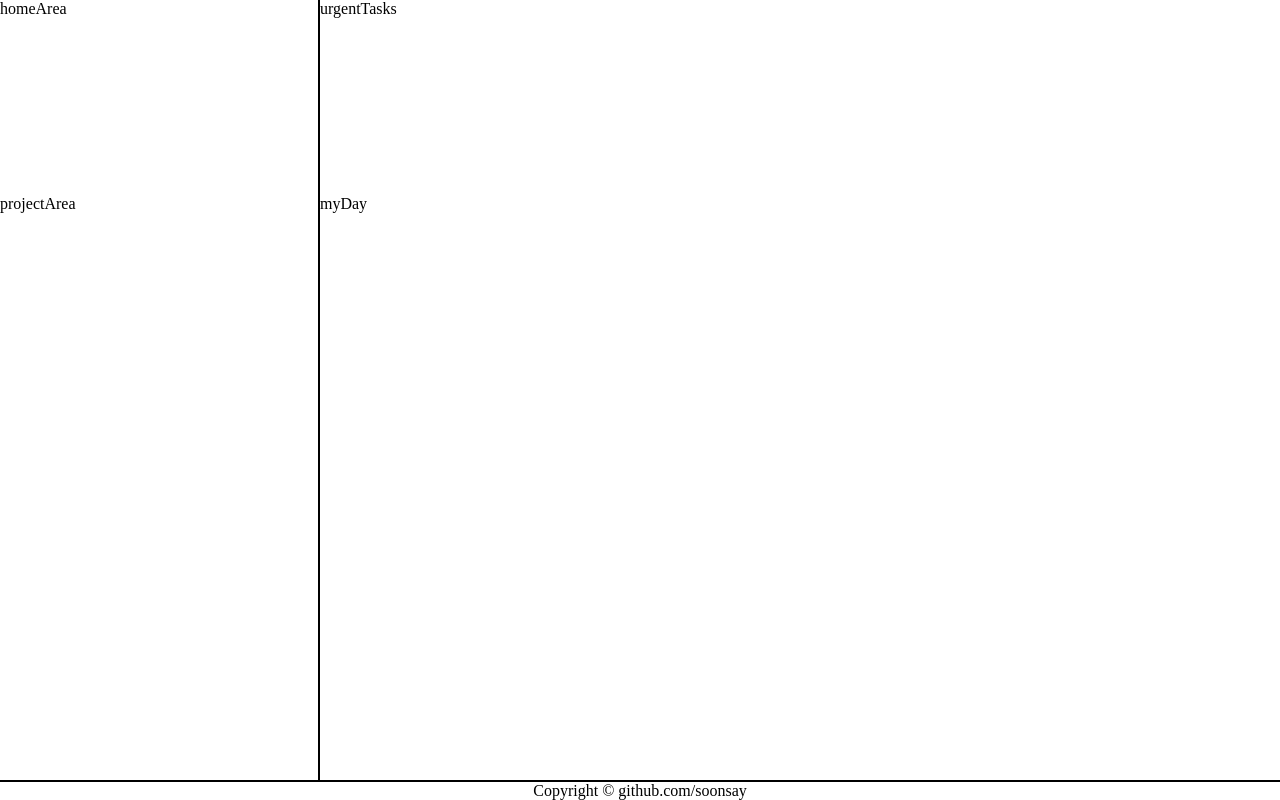
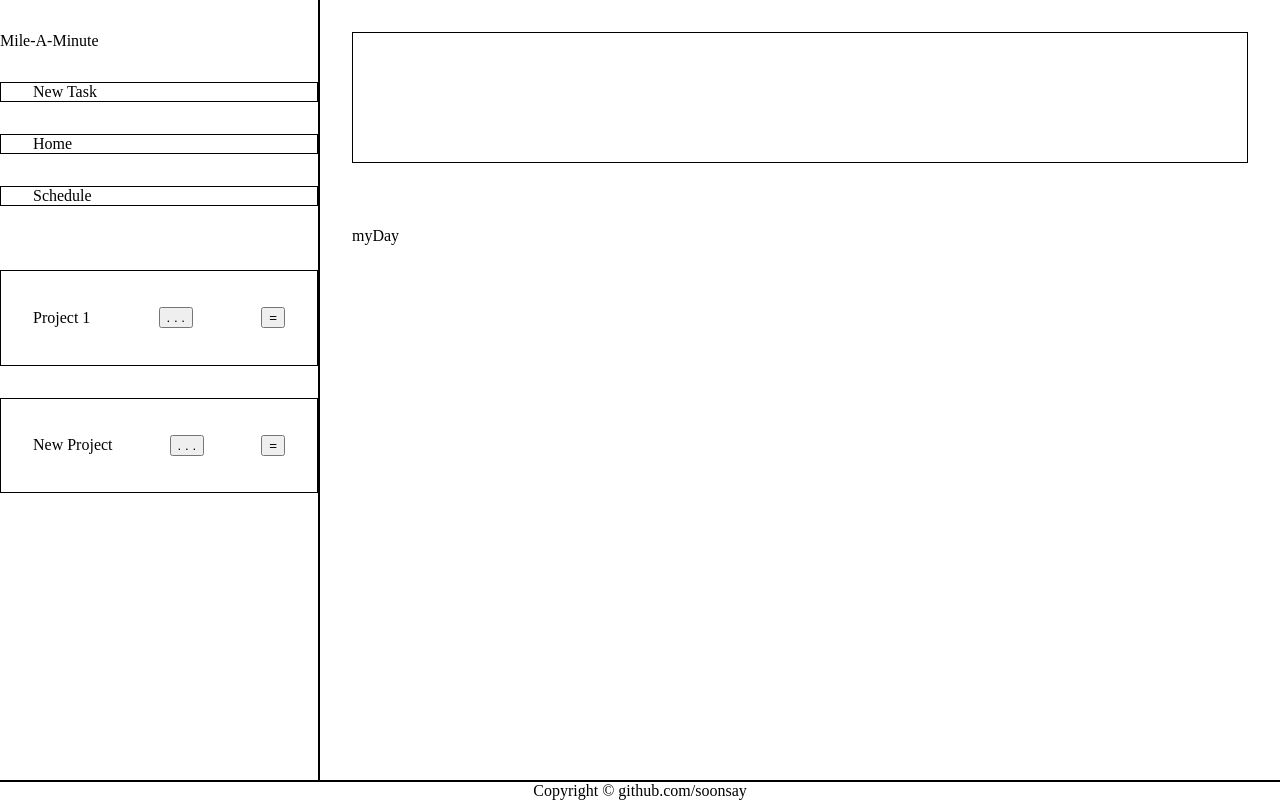
Before and after one commit to soonsay/todo-list, a website built with webpack: page src/index.html in a window 1280 px wide. Built offline with nearby package versions, Linux system fonts and the light colour scheme.

Commit message:
Basic JS integration & improved layout

```diff
--- a/package.json
+++ b/package.json
@@ -25,6 +25,7 @@
     "html-webpack-plugin": "^5.6.0",
     "style-loader": "^4.0.0",
     "webpack": "^5.93.0",
-    "webpack-cli": "^5.1.4"
+    "webpack-cli": "^5.1.4",
+    "webpack-dev-server": "^5.0.4"
   }
 }
--- /dev/null
+++ b/src/functionality.js
@@ -0,0 +1,22 @@
+let commonFunctions = {
+    addButtons: function(container, buttons, classList) {
+        for (let button of buttons) {
+            let text = button;
+            button = document.createElement('div');
+            button.classList.add(classList)
+            button.innerText = text;
+            if (classList == 'projectButton') {
+                let burgerButton = document.createElement('button');
+                burgerButton.innerText = '. . .'
+                button.appendChild(burgerButton);
+
+                let dragButton = document.createElement('button');
+                dragButton.innerText = ' = '
+                button.appendChild(dragButton);
+            }
+            container.appendChild(button);
+        }
+    }
+}
+
+export { commonFunctions }
--- /dev/null
+++ b/src/home.js
@@ -0,0 +1,13 @@
+let home = {
+    homeTest: function() {
+        console.log('home function success')
+    },
+
+
+    homeButtons: ['New Task', 'Home', 'Schedule']
+}
+
+
+
+
+export { home }
--- a/src/index.js
+++ b/src/index.js
@@ -1,4 +1,8 @@
 import './style.css';
+import { commonFunctions } from './functionality.js';
+
+import { home } from './home.js';
+import { projects } from './projects.js';
 
 
 const body = document.body;
@@ -7,19 +11,30 @@ const leftColumn = document.getElementById('leftColumn')
 
     const homeArea = document.createElement('div');
         homeArea.setAttribute('id', 'homeArea');
-        homeArea.innerText = 'homeArea'
+        homeArea.innerText = 'Mile-A-Minute'
+
+        commonFunctions.addButtons(homeArea, home.homeButtons, 'homeButton');
+
+
     const projectArea = document.createElement('div');
         projectArea.setAttribute('id', 'projectArea');
-        projectArea.innerText = 'projectArea'
+
+        commonFunctions.addButtons(projectArea, projects.projectButtons, 'projectButton')
+
 
     leftColumn.appendChild(homeArea)
     leftColumn.appendChild(projectArea)
 
 
+
+
+
+
+
+
 const rightColumn = document.getElementById('rightColumn')
     const urgentTasks = document.createElement('div');
         urgentTasks.setAttribute('id', 'urgentTasks');
-        urgentTasks.innerText = 'urgentTasks'
 
     const myDay = document.createElement('div');
         myDay.setAttribute('id', 'myDay');
--- /dev/null
+++ b/src/projects.js
@@ -0,0 +1,13 @@
+let projects = {
+    projectTest: function() {
+        console.log('home function success')
+    },
+
+
+    projectButtons: ['Project 1', 'New Project']
+}
+
+
+
+
+export { projects }
--- a/src/style.css
+++ b/src/style.css
@@ -17,7 +17,39 @@ html, body {
     grid-template-rows: 0.5fr 1.5fr;
     border-bottom: 2px solid black;
     border-right: 2px solid black;
+
 }
+
+#homeArea {
+    display: grid;
+    grid-template-rows: repeat(1fr);
+    gap: 2rem;
+    margin: 2rem 0 2rem 0;
+}
+
+.homeButton, .projectButton {
+    display: flex;
+    align-items: center;
+    justify-content: space-between;
+    padding-left: 2rem;
+    padding-right: 2rem;
+    border: 1px solid black;
+}
+
+.homeButton:hover, .projectButton:hover {
+    background-color: rgba(0, 0, 0, 0.1);
+}
+
+#projectArea {
+    display: grid;
+    grid-template-rows: repeat(auto-fill, minmax(5rem, 1fr));
+    gap: 2rem;
+    margin: 2rem 0 2rem 0;
+}
+
+
+
+
 
 #rightColumn {
     display: grid;
@@ -25,6 +57,18 @@ html, body {
     border-bottom: 2px solid black;
 }
 
+#urgentTasks {
+    display:grid;
+    border: 1px solid black;
+    margin: 2rem;
+}
+
+#myDay {
+    display: grid;
+    margin: 2rem;
+}
+
+
 #footer {
     grid-column: 1 / 3;
     text-align: center;
```
Also changed, not shown: Design.png (added), 1 other file.
